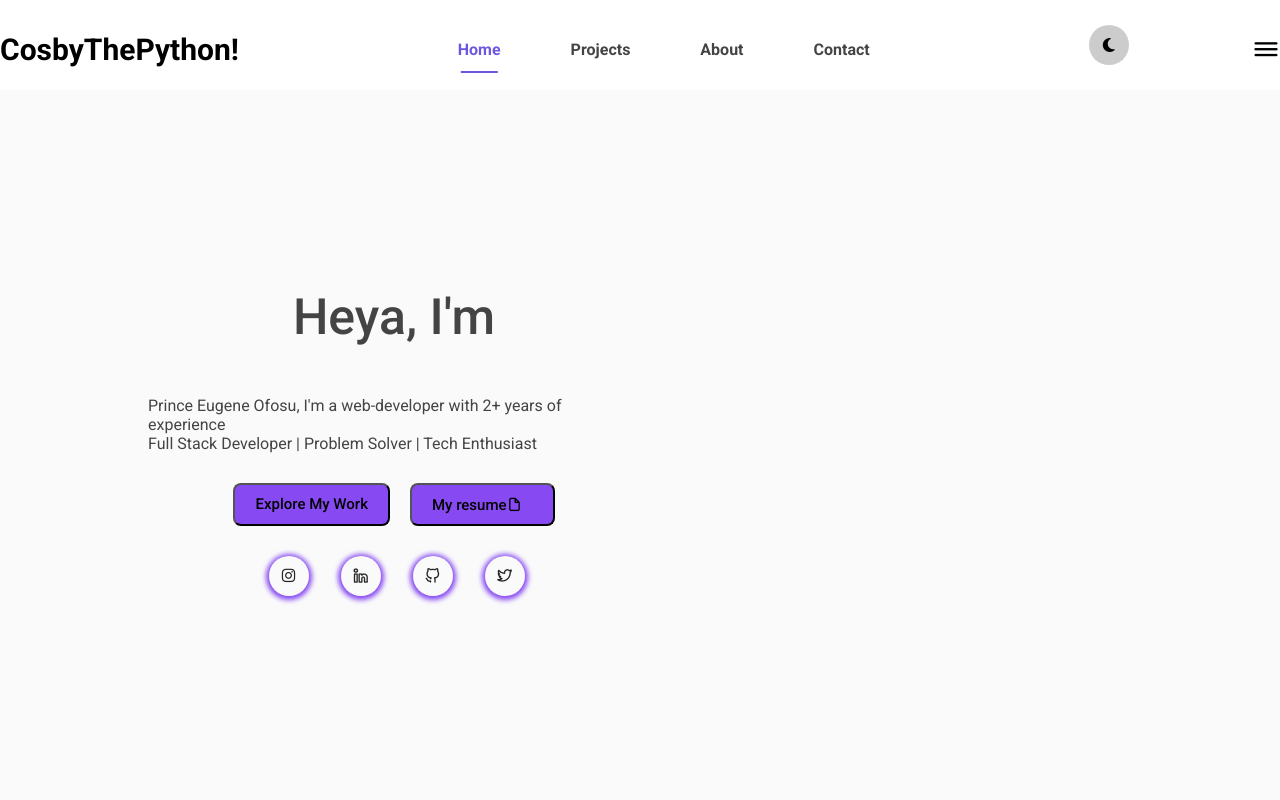
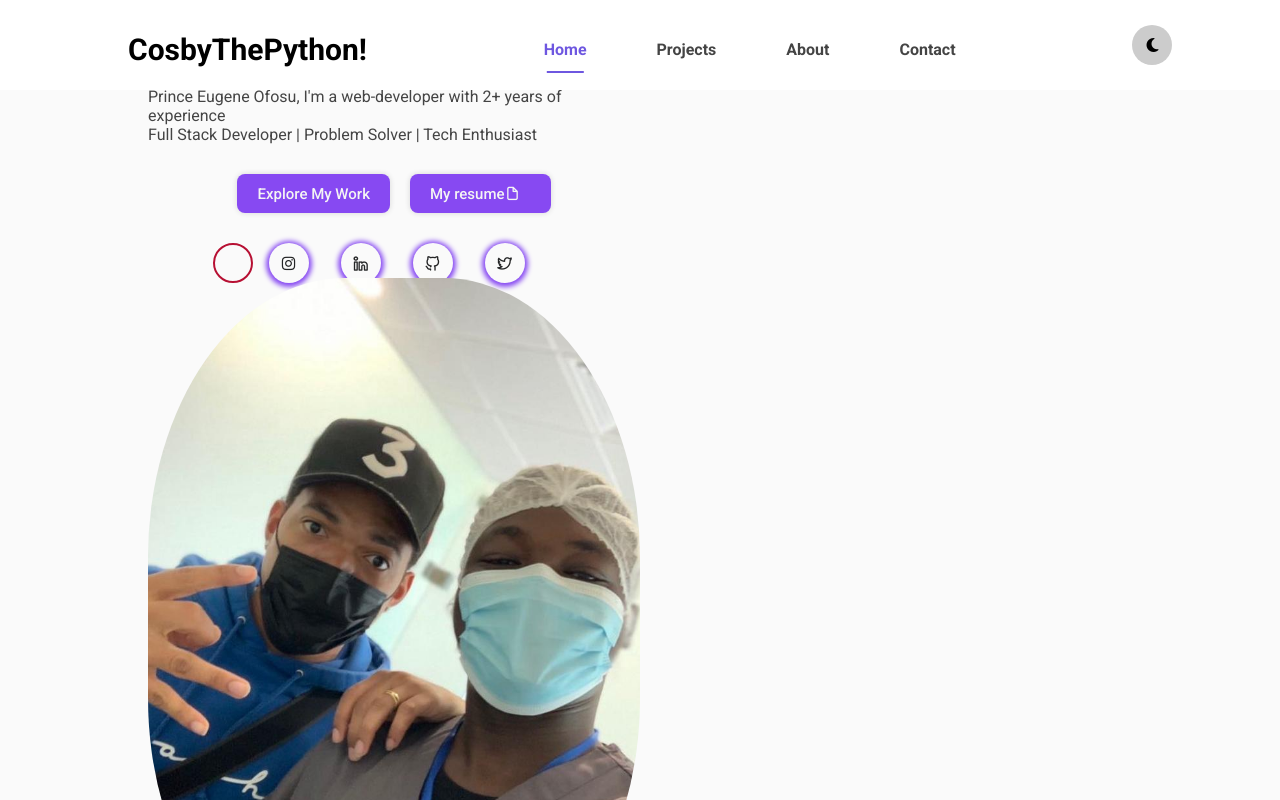
Before and after one commit to Pcosby5/react_journey, a React (Create React App) app in the folder cosby-the-python-portfolio/: page / in a window 1280 px wide. Shown: the top 800 px of the page. Built offline with nearby package versions, Linux system fonts and the light colour scheme; a web font is replaced by a local one.

Commit message:
styling hero

```diff
--- a/cosby-the-python-portfolio/src/components/Header.css
+++ b/cosby-the-python-portfolio/src/components/Header.css
@@ -11,7 +11,7 @@ nav {
     height: 90px;
     line-height: 100px;
     background: var(--nav-color);
-    padding-inline: 10wv;
+    padding-inline: 10vw;
     transition: 0.3s;
     z-index: 100;
 
@@ -66,8 +66,9 @@ nav ul li {
     height: 2px;
     background: var(--first-color);
 }
+
 .nav-menu-btn {
-    display: flex;
+    display: none;
 }
 
 .nav-menu-btn i {
--- a/cosby-the-python-portfolio/src/components/Hero.css
+++ b/cosby-the-python-portfolio/src/components/Hero.css
@@ -23,6 +23,7 @@
     gap: 1rem;
     margin-top: 2rem;
 } */
+
 .hero-content .hello {
     font-size: 50px;
     font-weight: 500;
@@ -30,6 +31,7 @@
     color: var(--text-color);
 
 }
+
 
 .hero-name {
     font-size: 50px;
@@ -41,7 +43,7 @@
 }
 
 .typedText {
-    font-family: Verdana, Geneva, Tahoma, sans-serif;
+    font-family: sans-serif;
     color: #8749f2;
     font-size: 8px;
     font-weight: 600;
@@ -64,7 +66,14 @@
 
 }
 
-.hero-btn {
+.hero-text-btn .btn {
+    border: none;
+    color: #f4f4f4;
+    box-shadow: 0px 0px 5px 1px rgba(0, 0, 0, 0.1);
+}
+
+
+.btn {
     text-decoration: none;
     font-size: 15px;
     padding: 10px 20px;
@@ -77,7 +86,7 @@
 
 }
 
-.hero-btn i {
+.btn i {
     margin-right: 10px;
 
 }
@@ -106,6 +115,13 @@ i {
 
 }
 
+.social_icons:hover .icon_circle {
+    animation-play-state: paused;
+    cursor: pointer;
+
+}
+
+
 .icon_circle {
     position: absolute;
     transform: transform(-50%, -50%);
@@ -113,6 +129,52 @@ i {
     height: 40px;
     border-radius: 50px;
     animation: iconSlide 4s infinite alternate;
+}
+
+.hero-image {
+    display: flex;
+    justify-content: right;
+    align-items: center;
+    min-height: 80vh;
+    width: 100%;
+}
+
+.image {
+    margin-top: 10%;
+    width: 500px;
+    height: 700px;
+    border-radius: 40% 40% 40% 40%;
+    overflow: hidden;
+    animation: imgFloat 5s ease-in-out infinite;
+}
 
 
+.image img {
+    width: 500px;
+    height: 700px;
+    object-fit: cover;
+
 }
+
+
+@keyframes iconSlide {
+    25% {
+        border: 2px solid #e6d12e;
+        left: 0px;
+    }
+
+    50% {
+        border: 2px solid #c40101;
+        left: 70px;
+    }
+
+    75% {
+        border: 2px solid #8749f2;
+        left: 145px;
+    }
+
+    100% {
+        border: 2px solid #47ea15;
+        left: 216px;
+    }
+}
--- a/cosby-the-python-portfolio/src/components/Hero.js
+++ b/cosby-the-python-portfolio/src/components/Hero.js
@@ -20,8 +20,8 @@ function Hero() {
           </div>
 
           <div className="hero-text-btn">
-            <button className="hero-btn">Explore My Work</button>
-            <button className="hero-btn">My resume<i className="uil uil-file"></i>
+            <button className="btn">Explore My Work</button>
+            <button className="btn">My resume<i className="uil uil-file"></i>
             </button>
           </div>
 
@@ -36,7 +36,7 @@ function Hero() {
 
           <div className="hero-image">
             <div className="image">
-                <img src="" alt=""></img>
+                <img src="assets/image/upwork.jpg" alt="hero-logo"></img>
             </div>
           </div>
         </div>
--- a/cosby-the-python-portfolio/src/styles/main.css
+++ b/cosby-the-python-portfolio/src/styles/main.css
@@ -54,3 +54,7 @@ html {
 .wrapper {
     padding-inline: 10vw;
 }
+
+.section {
+    padding-block: 5em;
+}
```
Also changed, not shown: cosby-the-python-portfolio/public/assets/image/upwork.jpg (added).
